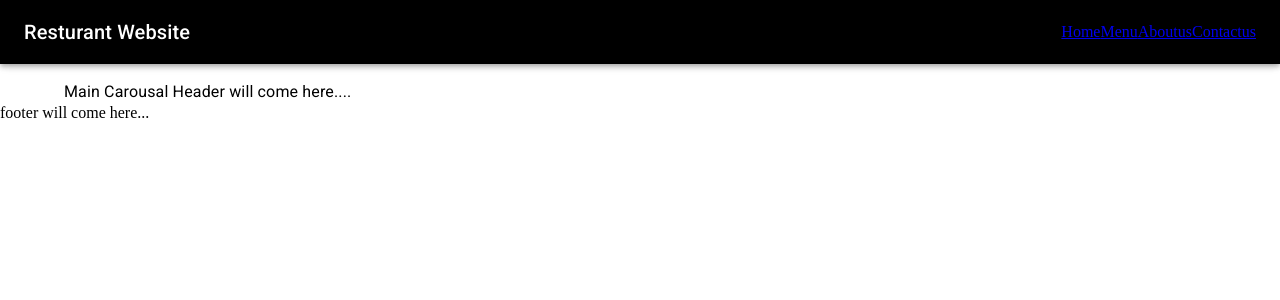
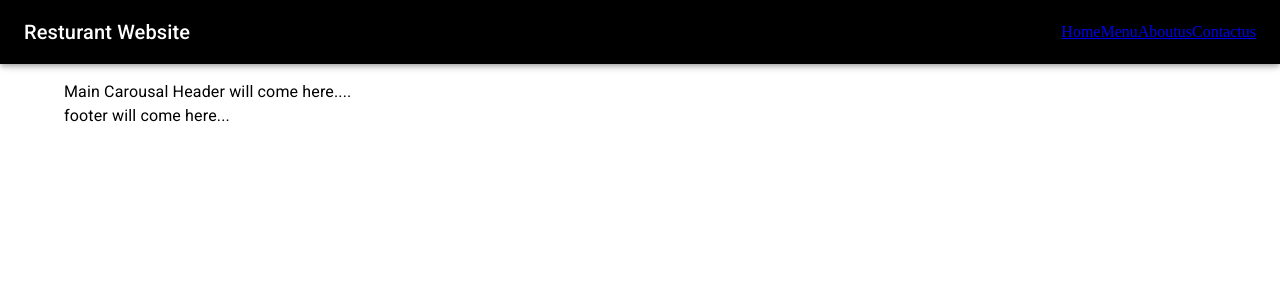
Before and after one commit to kamleshraj/Resturant-website-reactjs, a React (Create React App) app: page / in a window 1280 px wide. Shown: the top 300 px of the page. Built offline with nearby package versions, Linux system fonts and the light colour scheme.

Commit message:
place footer in the container

```diff
--- a/src/components/Footer.js
+++ b/src/components/Footer.js
@@ -1,10 +1,16 @@
+import { Typography } from '@mui/material'
+import { Box, Container } from '@mui/system'
 import React from 'react'
 
 const Footer = () => {
   return (
-    <div>
-      footer will come here...
-    </div>
+    <Box>
+      <Container>
+        <Typography component='h4'>
+        footer will come here...
+        </Typography>
+      </Container>
+    </Box>
   )
 }
 
```
